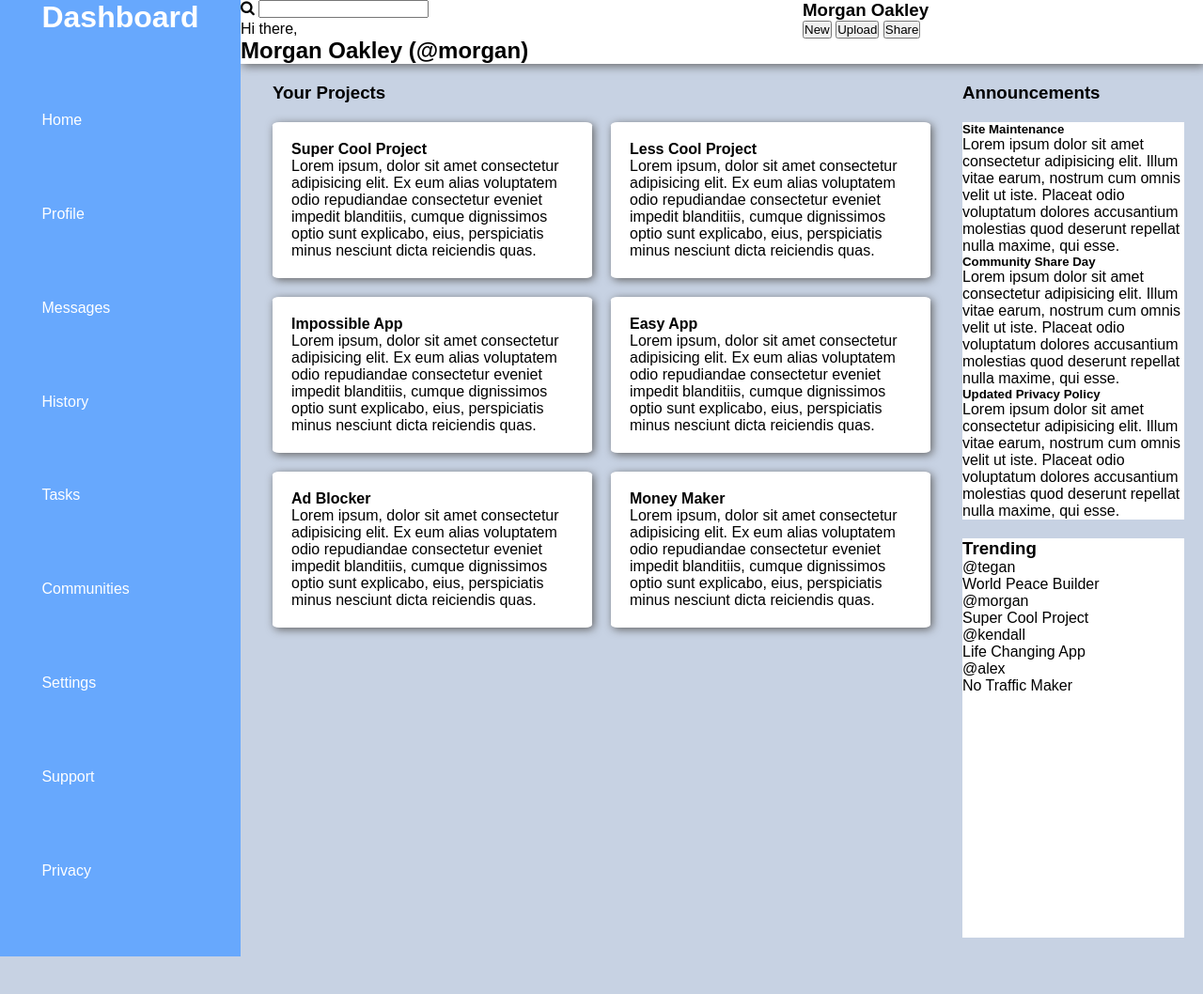
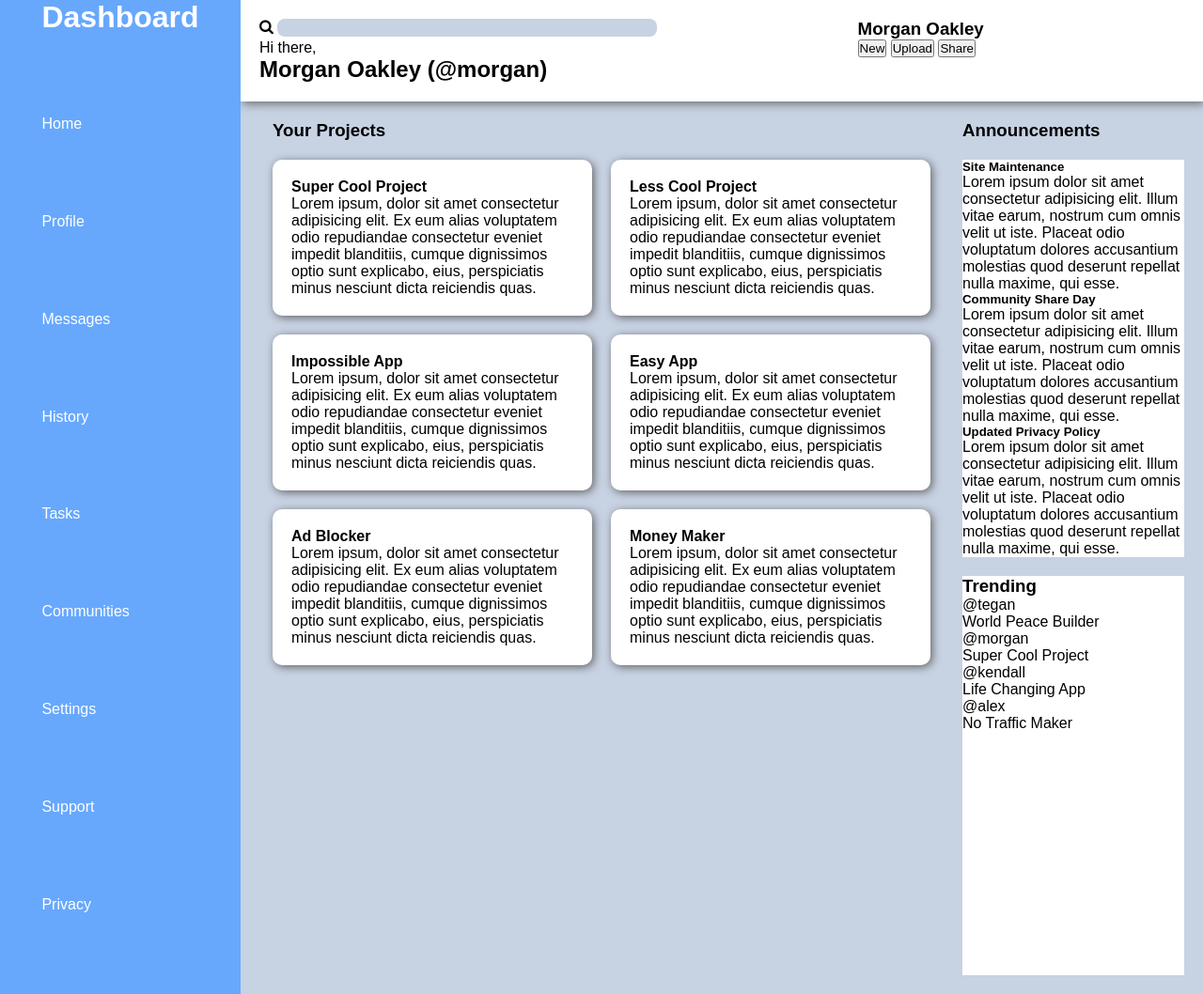
Before and after one commit to thomasxcarney/Admin-dashboard, a plain HTML site: page index.html in a window 1280 px wide. Shown: the whole page at 94% size. Before the commit the page ends 1018 px from the top, so only its background shows below. Drawn offline with Linux system fonts and the light colour scheme.

Commit message:
Create image folder and work on header styles
Continued working on the look of the header and added an image folder to
 the repo to hold user icon images.

```diff
--- a/styles.css
+++ b/styles.css
@@ -61,6 +61,15 @@ body {
     display: grid;
     box-shadow: 2px 2px 10px rgb(99, 99, 99);
     background-color: white;
+    padding: 20px;
+}
+
+.searchbar {
+    background-color: rgb(199, 210, 227);
+    border: none;
+    border-radius: 8px;
+    padding: 2px;
+    width: 400px;
 }
 
 .notifications-container {
@@ -75,6 +84,6 @@ body {
     background-color: white;
     width: 300px;
     padding: 20px;
-    border-radius: 2%;
+    border-radius: 10px;
     box-shadow: 2px 2px 10px rgb(99, 99, 99);
 }
```
Also changed, not shown: images/dog-puppy-icon.png (added).
